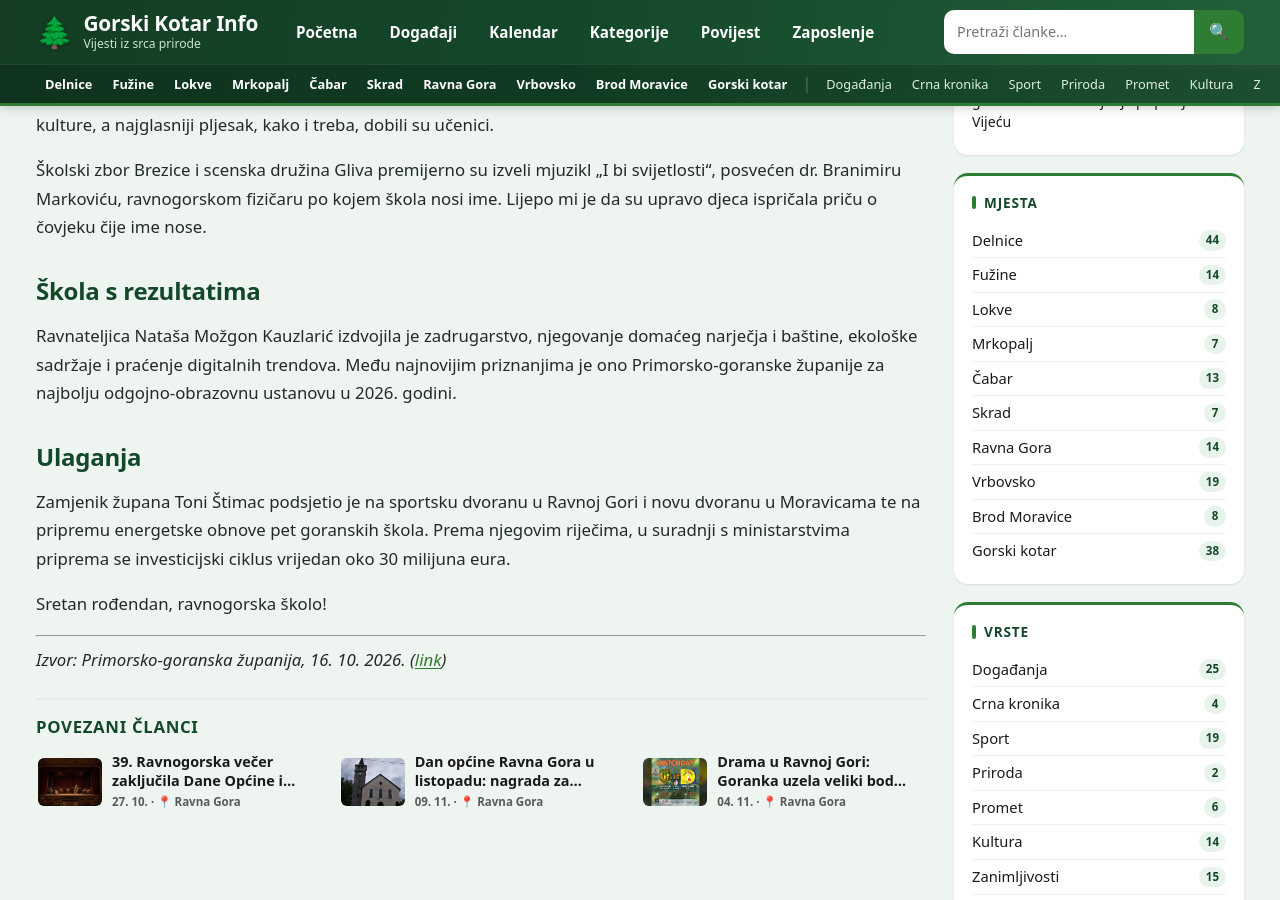
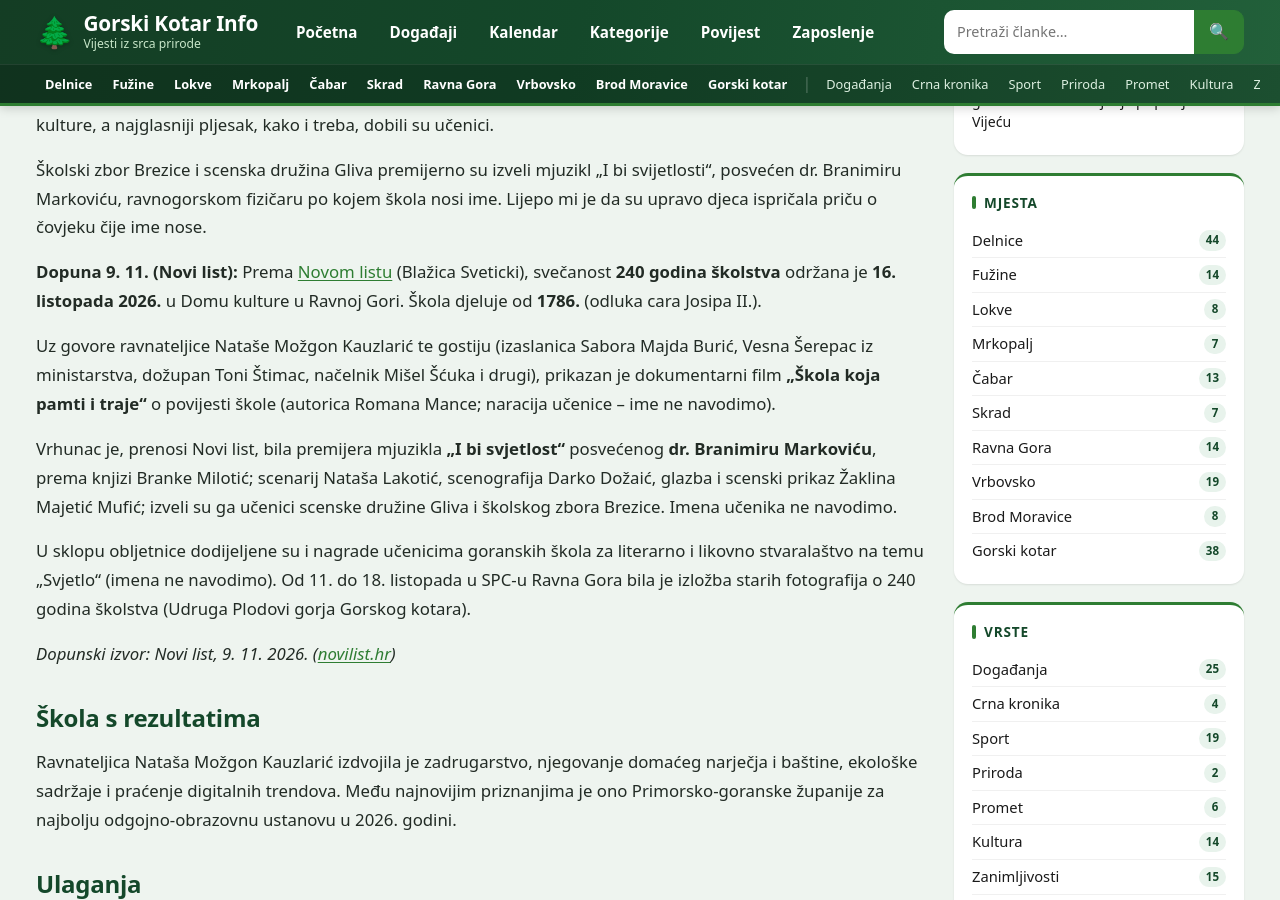
Before and after one commit to MojGK/gorski-kotar.info, a Jekyll site: the page built from _posts/2026-10-16-ravna-gora-240-godina-skolstva.md, in a window 1280 px wide and 900 px high, scrolled down 892 px. Built offline with Jekyll 4.4.1, drawn with Linux system fonts in a browser that asks for light colours; some of the changed text lies outside the part shown.

Commit message:
Dopuna: 240 godina školstva Ravna Gora (NL dokumentarac i mjuzikl)

```diff
--- a/_posts/2026-10-16-ravna-gora-240-godina-skolstva.md
+++ b/_posts/2026-10-16-ravna-gora-240-godina-skolstva.md
@@ -1,12 +1,12 @@
 ---
 layout: post
 title: 240 godina škole u Ravnoj Gori – uz mjuzikl o Branimiru Markoviću
-date: 2026-10-16
+date: 2026-10-16 12:00:00 +0100
 show_time: false
 location: Ravna Gora
 type: Kultura
 categories: [Ravna Gora, Kultura]
-excerpt: Ravna Gora obilježila je 240 godina školstva, a najveći pljesak dobili su učenici i njihov mjuzikl „I bi svijetlosti“.
+excerpt: "Ravna Gora je 16. listopada obilježila 240 godina školstva; Novi list dopunjuje priču o dokumentarcu i mjuziklu o dr. Branimiru Markoviću."
 image: /assets/images/ravna-gora-240-skola-mjuzikl.jpg
 image_alt: "Učenici na pozornici tijekom proslave 240 godina školstva u Ravnoj Gori"
 image_credit: "Foto: Primorsko-goranska županija ([pgz.hr](https://www.pgz.hr/objave/ravna-gora-obiljezila-240-godina-skolstva-velika-obljetnica-u-znaku-ucenika-bastine-i-ljudi-koji-su-gradili-skolu/))"
@@ -15,6 +15,16 @@ image_credit: "Foto: Primorsko-goranska županija ([pgz.hr](https://www.pgz.hr/o
 Dvjesto četrdeset godina – toliko dugo u Ravnoj Gori postoji škola. Obljetnica je proslavljena svečanošću u Domu kulture, a najglasniji pljesak, kako i treba, dobili su učenici.
 
 Školski zbor Brezice i scenska družina Gliva premijerno su izveli mjuzikl „I bi svijetlosti“, posvećen dr. Branimiru Markoviću, ravnogorskom fizičaru po kojem škola nosi ime. Lijepo mi je da su upravo djeca ispričala priču o čovjeku čije ime nose.
+
+**Dopuna 9. 11. (Novi list):** Prema [Novom listu](https://www.novilist.hr/rijeka-regija/gorski-kotar/skola-koja-pamti-i-traje-obiljezeno-240-godina-skolstva-u-ravnoj-gori/) (Blažica Sveticki), svečanost **240 godina školstva** održana je **16. listopada 2026.** u Domu kulture u Ravnoj Gori. Škola djeluje od **1786.** (odluka cara Josipa II.).
+
+Uz govore ravnateljice Nataše Možgon Kauzlarić te gostiju (izaslanica Sabora Majda Burić, Vesna Šerepac iz ministarstva, dožupan Toni Štimac, načelnik Mišel Šćuka i drugi), prikazan je dokumentarni film **„Škola koja pamti i traje“** o povijesti škole (autorica Romana Mance; naracija učenice – ime ne navodimo).
+
+Vrhunac je, prenosi Novi list, bila premijera mjuzikla **„I bi svjetlost“** posvećenog **dr. Branimiru Markoviću**, prema knjizi Branke Milotić; scenarij Nataša Lakotić, scenografija Darko Dožaić, glazba i scenski prikaz Žaklina Majetić Mufić; izveli su ga učenici scenske družine Gliva i školskog zbora Brezice. Imena učenika ne navodimo.
+
+U sklopu obljetnice dodijeljene su i nagrade učenicima goranskih škola za literarno i likovno stvaralaštvo na temu „Svjetlo“ (imena ne navodimo). Od 11. do 18. listopada u SPC-u Ravna Gora bila je izložba starih fotografija o 240 godina školstva (Udruga Plodovi gorja Gorskog kotara).
+
+*Dopunski izvor: Novi list, 9. 11. 2026. ([novilist.hr](https://www.novilist.hr/rijeka-regija/gorski-kotar/skola-koja-pamti-i-traje-obiljezeno-240-godina-skolstva-u-ravnoj-gori/))*
 
 ## Škola s rezultatima
 
```
